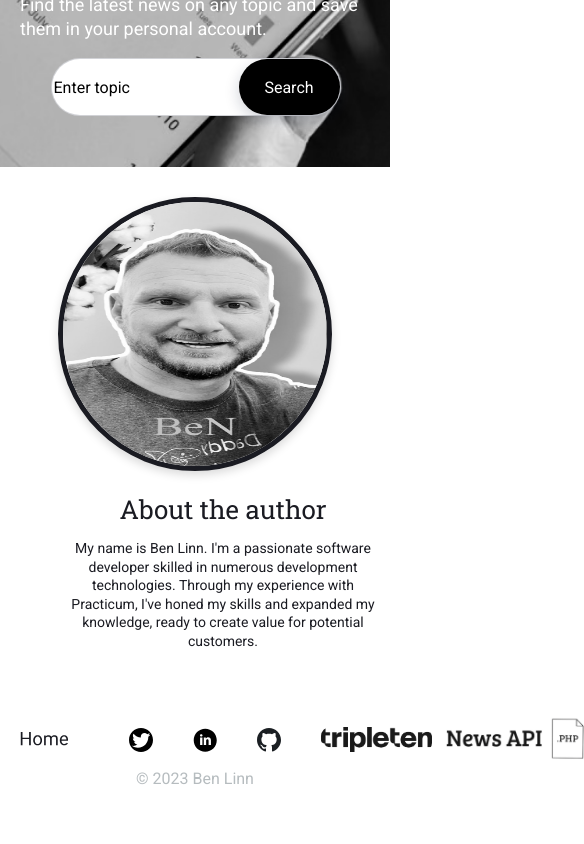
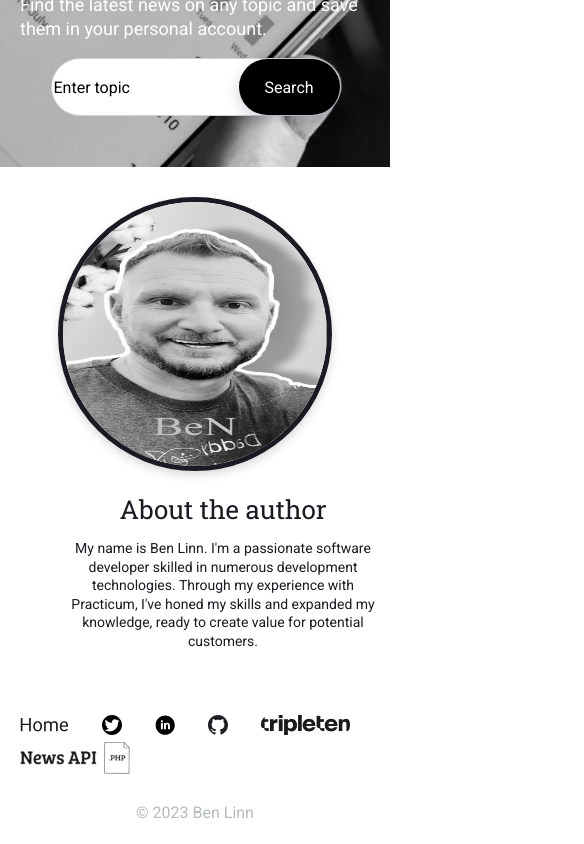
Before and after one commit to blinn26/project-name-frontend, a React (Create React App) app: page / in a window 390 px wide. Shown: the part 400-1244 px from the top of the page, 584 px wide, since content can reach past the window. Before the commit the page ends 1210 px from the top, so only its background shows below. Built offline with nearby package versions, Linux system fonts and the light colour scheme; no server answers.

Commit message:
nav and foooter

```diff
--- a/src/components/Footer/Footer.css
+++ b/src/components/Footer/Footer.css
@@ -59,37 +59,87 @@
   cursor: pointer;
 }
 
-@media only screen and (min-width: 328px) and (max-width: 767px) {
+@media only screen and (min-width: 321px) and (max-width: 767px) {
   .footer {
-    flex-direction: column;
-    align-items: flex-start;
+    flex-direction: column-reverse;
+    align-items: center;
     padding: 20px;
   }
 
-  .footer__left {
-    order: 3;
+  .footer__copyright {
+    order: -1;
     width: 100%;
     text-align: center;
+    margin-top: 20px;
   }
 
   .footer__links {
     order: 1;
     flex-direction: row;
+    flex-wrap: wrap;
     justify-content: space-between;
+    align-items: center;
     width: 100%;
+    max-height: 170px;
   }
 
-  .footer__home-button {
+  .footer__home-button,
+  .footer__tripleten-icon,
+  .footer__button:not(.footer__home-button) {
     margin-right: 20px;
   }
 
-  .footer__tripleten-icon {
-    margin-right: 14px;
+  .footer__icon,
+  .footer__home-icon,
+  .footer__tripleten-icon,
+  .footer__icon-twitter {
+    height: 20px;
+    margin-right: 0px;
   }
 
-  .footer__button:not(.footer__home-button) {
-    margin-left: auto;
+  .footer__api-icon {
+    height: 40px;
+  }
+}
+
+@media only screen and (max-width: 320px) {
+  .footer {
+    flex-direction: column-reverse;
+    align-items: center;
+    padding: 20px;
   }
 
+  .footer__copyright {
+    order: -1;
+    width: 100%;
+    text-align: center;
+    margin-top: 20px;
+  }
 
+  .footer__links {
+    flex-direction: column;
+    align-items: center;
+    justify-content: space-between;
+    width: 100%;
+    max-height: 170px;
+    flex-wrap: wrap;
+  }
+
+  .footer__home-button,
+  .footer__tripleten-icon,
+  .footer__button:not(.footer__home-button) {
+    margin-bottom: 20px;
+  }
+
+  .footer__icon,
+  .footer__home-icon,
+  .footer__tripleten-icon,
+  .footer__icon-twitter {
+    height: 20px;
+    margin-right: 20px;
+  }
+
+  .footer__api-icon {
+    height: 40px;
+  }
 }
--- a/src/components/Navigation/Navigation.css
+++ b/src/components/Navigation/Navigation.css
@@ -24,35 +24,26 @@
   align-items: center;
 }
 
-
-.navigation[data-theme='dark'] .navigation__logo-text {
-  font-family: "Roboto Slab", sans-serif;
-  line-height: 24px;
-  font-size: 20px;
-  font-weight: 700;
-  color: var(--color-white);
-  margin: 0;
+.navigation__home-link-underline {
+  height: 3px;
+  position: absolute;
+  bottom: -2px;
+  left: 55%;
+  transform: translateX(-50%);
 }
 
-.navigation[data-theme='light'] .navigation__logo-text {
-  font-family: "Roboto Slab", sans-serif;
-  line-height: 24px;
-  font-size: 20px;
-  font-weight: 700;
-  color: var(--color-black);
-  margin: 0;
+
+
+.navigation__saved-news-link-underline {
+  width: 160px;
+  height: 3px;
+  background-color: grey;
+  position: absolute;
+  bottom: -30px;
+  left: 50%;
+  transform: translateX(-50%);
 }
 
-.navigation[data-theme='light'] .navigation__home-link-text {
-  position: relative;
-  text-align: center;
-  text-decoration: none;
-  font-family: "Roboto Slab", sans-serif;
-  line-height: 24px;
-  font-size: 18px;
-  font-weight: 500;
-  color: var(--color-black);
-}
 
 .navigation__home-link {
   position: relative;
@@ -79,17 +70,29 @@
   background-color: white;
 }
 
-.navigation[data-theme='light'] .navigation__saved-news-link {
-  position: relative;
-  text-align: center;
-  text-decoration: none;
+
+.navigation__home-link-image {
+  display: none;
+}
+
+.navigation__hamburger-menu {
+  display: none;
+}
+
+.navigation[data-theme='dark'] {
+  background-color: var(--color-dark-theme-bg);
+  color: var(--color-white);
+  border-bottom: var(--color-black) solid;
+}
+
+.navigation[data-theme='dark'] .navigation__logo-text {
   font-family: "Roboto Slab", sans-serif;
   line-height: 24px;
-  font-size: 18px;
-  font-weight: 500;
-  color: black;
+  font-size: 20px;
+  font-weight: 700;
+  color: var(--color-white);
+  margin: 0;
 }
-
 
 .navigation[data-theme='dark'] .navigation__saved-news-link {
   position: relative;
@@ -102,32 +105,10 @@
   color: white;
 }
 
-.navigation__home-link-underline {
-  height: 3px;
-  position: absolute;
-  bottom: -2px;
-  left: 55%;
-  transform: translateX(-50%);
-}
-
 .navigation[data-theme='dark'] .navigation__home-link-underline {
   width: 68px;
   margin-bottom: -10px;
   background-color: white;
-}
-
-.navigation[data-theme='light'] .navigation__home-link-underline {
-  background-color: red;
-}
-
-.navigation__saved-news-link-underline {
-  width: 160px;
-  height: 3px;
-  background-color: grey;
-  position: absolute;
-  bottom: -30px;
-  left: 50%;
-  transform: translateX(-50%);
 }
 
 .navigation[data-theme='dark'] .navigation__button.signIn {
@@ -140,24 +121,39 @@
   color: var(--btn-text-color);
 }
 
+.navigation[data-theme='light'] .navigation__logo-text {
+  font-family: "Roboto Slab", sans-serif;
+  line-height: 24px;
+  font-size: 20px;
+  font-weight: 700;
+  color: var(--color-black);
+  margin: 0;
+}
 
+.navigation[data-theme='light'] .navigation__home-link-text {
+  position: relative;
+  text-align: center;
+  text-decoration: none;
+  font-family: "Roboto Slab", sans-serif;
+  line-height: 24px;
+  font-size: 18px;
+  font-weight: 500;
+  color: var(--color-black);
+}
 
 .navigation[data-theme='light'] .navigation__home-link-text {
   color: var(--color-black);
 }
 
-.navigation[data-theme='dark'] {
-  background-color: var(--color-dark-theme-bg);
-  color: var(--color-white);
-  border-bottom: var(--color-black) solid;
-}
-
-.navigation__home-link-image {
-  display: none;
-}
-
-.navigation__hamburger-menu {
-  display: none;
+.navigation[data-theme='light'] .navigation__saved-news-link {
+  position: relative;
+  text-align: center;
+  text-decoration: none;
+  font-family: "Roboto Slab", sans-serif;
+  line-height: 24px;
+  font-size: 18px;
+  font-weight: 500;
+  color: black;
 }
 
 @media only screen and (min-width: 768px) and (max-width: 1439px) {
@@ -236,8 +232,8 @@
     color: black;
   }
 
-  .navigation__button.signIn {
-    width: 90%;
+  .navigation[data-theme='dark'] .navigation__button.signIn {
+    width: 320px;
   }
 
   .navigation__home-link-underline {
```
